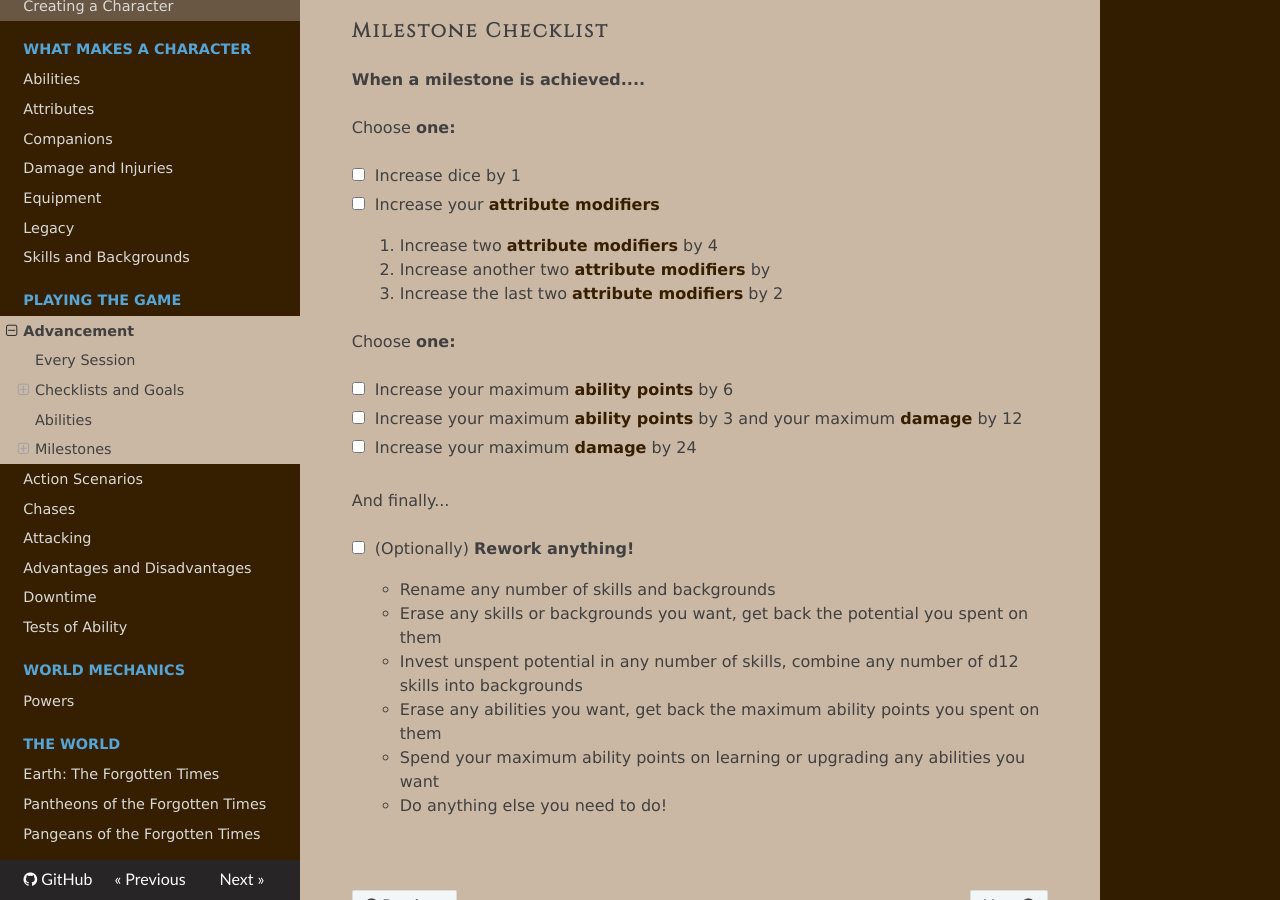
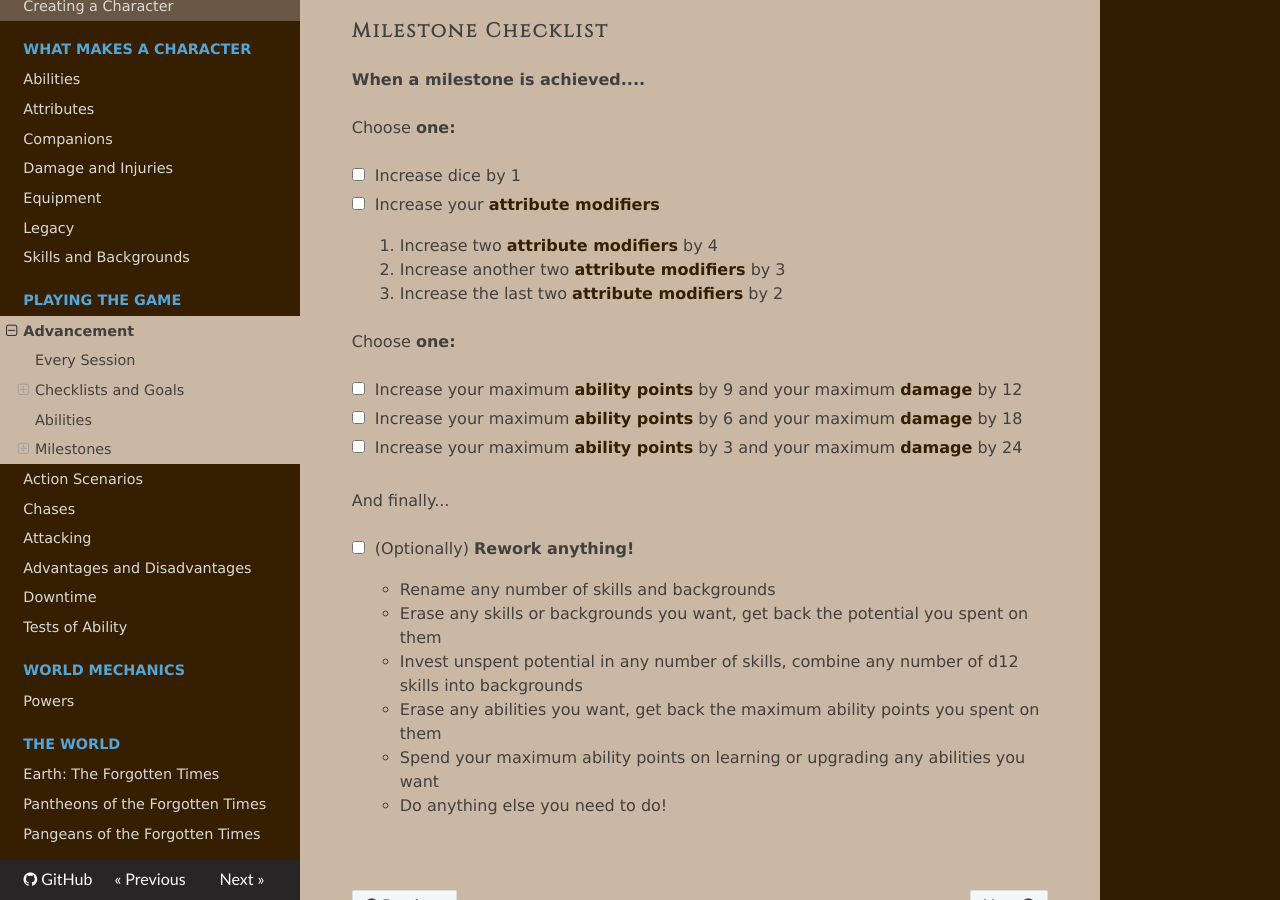
Before and after one commit to TheFifthRider/simply-roleplaying-webapp, an MkDocs documentation site: the page built from docs/gameplay/advancement.md, in a window 1280 px wide and 900 px high, scrolled down 2117 px. Built offline with MkDocs 1.6.1, drawn with Linux system fonts in a browser that asks for light colours; nearby versions of some CDN libraries.

Commit message:
fix: Fixed checklist

```diff
--- a/docs/gameplay/advancement.md
+++ b/docs/gameplay/advancement.md
@@ -68,15 +68,15 @@ Choose **one:**
 * [ ] Increase dice by 1
 * [ ] Increase your [attribute modifiers](../character/attributes.md#attribute-modifier)
     1. Increase two [attribute modifiers](../character/attributes.md#attribute-modifier) by 4
-    2. Increase another two [attribute modifiers](../character/attributes.md#attribute-modifier) by
+    2. Increase another two [attribute modifiers](../character/attributes.md#attribute-modifier) by 3
     3. Increase the last two [attribute modifiers](../character/attributes.md#attribute-modifier) by 2
 
 
 Choose **one:**
 
-* [ ] Increase your maximum [ability points](../character/abilities.md#costs-and-ability-points) by 6
-* [ ] Increase your maximum [ability points](../character/abilities.md#costs-and-ability-points) by 3 and your maximum [damage](../character/damage_and_injuries.md) by 12
-* [ ] Increase your maximum [damage](../character/damage_and_injuries.md) by 24
+* [ ] Increase your maximum [ability points](../character/abilities.md#costs-and-ability-points) by 9 and your maximum [damage](../character/damage_and_injuries.md) by 12
+* [ ] Increase your maximum [ability points](../character/abilities.md#costs-and-ability-points) by 6 and your maximum [damage](../character/damage_and_injuries.md) by 18
+* [ ] Increase your maximum [ability points](../character/abilities.md#costs-and-ability-points) by 3 and your maximum [damage](../character/damage_and_injuries.md) by 24
 
 And finally...
 
```
